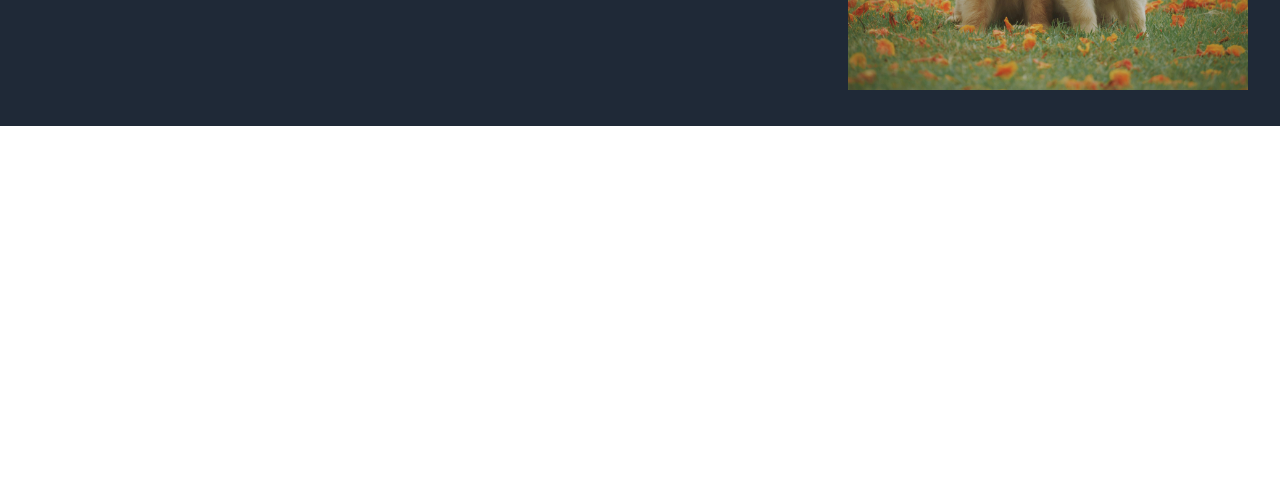
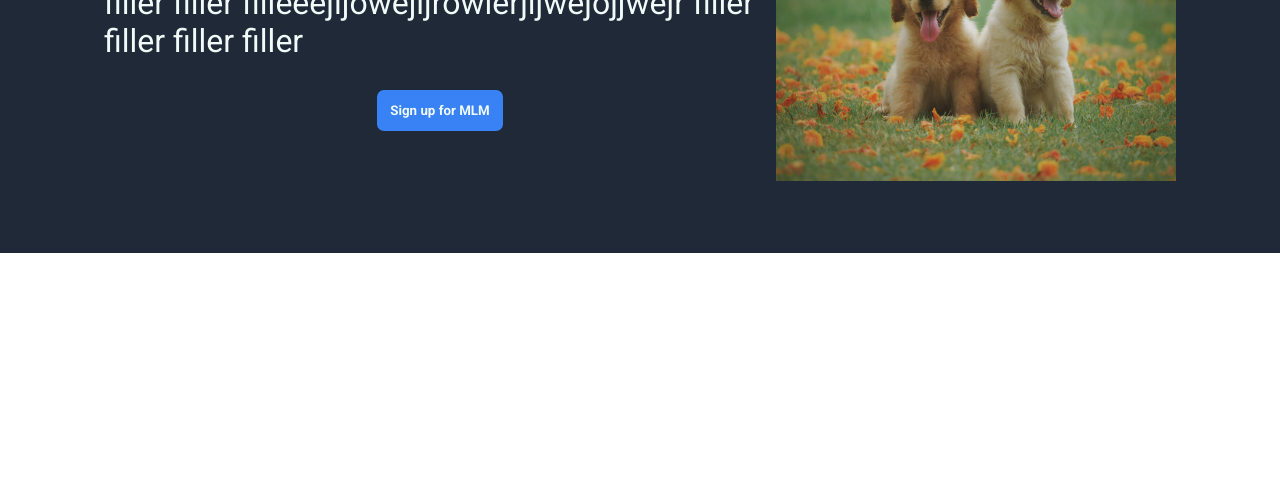
Before and after one commit to jscheckn/landingpage, a plain HTML site: page index.html in a window 1280 px wide. Shown: the part 301-800 px from the top of the page. Drawn offline with Linux system fonts and the light colour scheme.

Commit message:
finished top part

```diff
--- a/index.html
+++ b/index.html
@@ -21,7 +21,7 @@
             <div class="HeroText">
                 <div class="leftheader">
                     <h1>This website is cool</h1>
-                <p>filler filler filler filler filler filler filler</p>
+                <p>filler filler filleeejijowejijrowierjijwejojjwejr filler filler filler filler</p>
                 <button class="button">Sign up for MLM</button>
                 </div>
                 <div class="rightheader">
--- a/styles.css
+++ b/styles.css
@@ -5,7 +5,7 @@
 
 .header{
     color: #F0FAF8;
-
+    font-size: 2em;
     background-color: #1F2937;
 
 }
@@ -18,7 +18,7 @@ a{
     text-decoration: none;
     color: #F0FAF8;
     font-weight: normal;
-    font-size: 1em
+
 }
 .nav-bar{
 
@@ -36,16 +36,32 @@ ul{
 
 .HeroText{
     display: flex;
-    justify-content: space-between;
+    justify-content: space-around;
     padding: 2em;
     align-items: center;
+    margin: 40px;
+
 }
 
 .button{
     background-color: #3882F6;
     color: #F0FAF8;
     padding: 1em;
-    border-radius: 20px;
+    border-radius: 7px;
     border: none;
-    margin: 10px;
+
+    font-weight: bold;
+    display: flex;
+
+    align-items: center;
+    margin: 30px;
+    justify-content: center;
+
 }
+.leftheader{
+   display: flex;
+   flex-direction: column;
+   align-items: center;
+
+
+}
```
